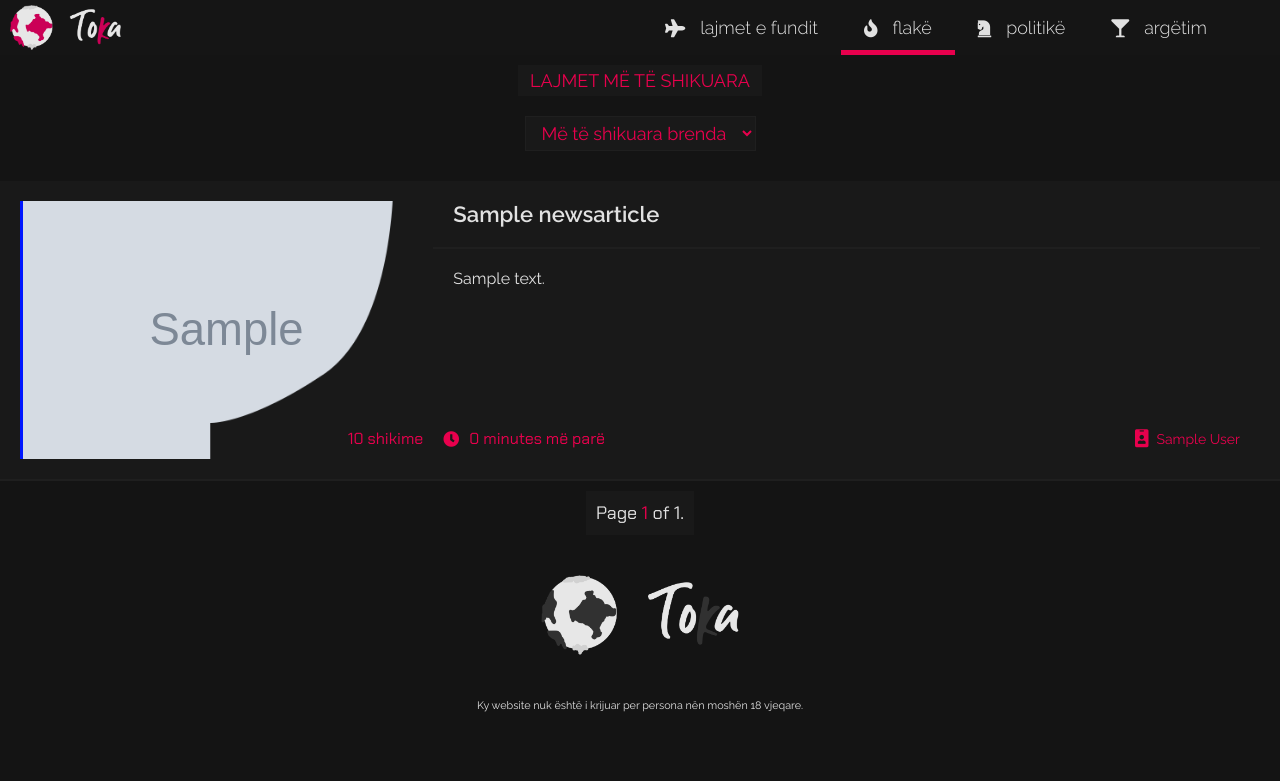
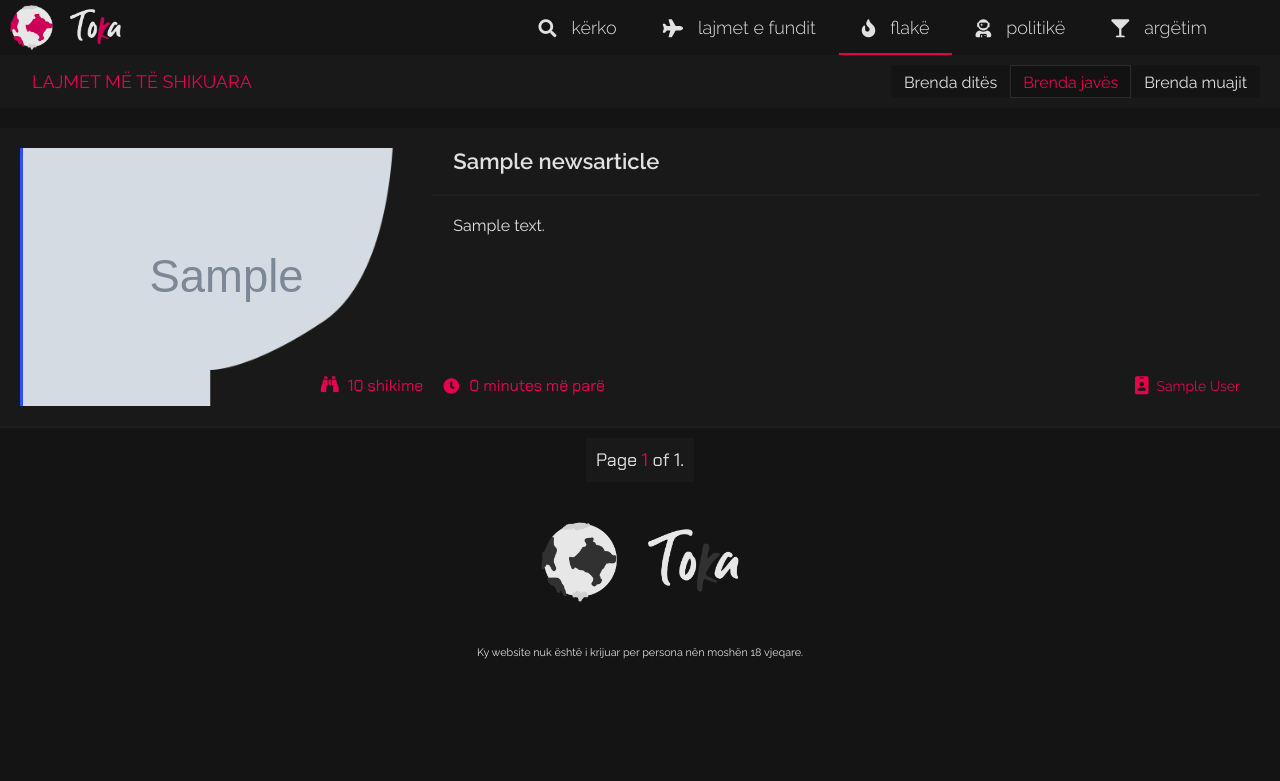
Before and after one commit to drunkkiwi/tokaa, a Django app: page /flake in a window 1280 px wide. Shown: the top 781 px of the page. Run offline with Django 3.2, Linux system fonts and the light colour scheme; tables that the repository leaves empty hold one stand-in row (values such as "Sample post"); grey boxes marked "Sample" are stand-in pictures; some libraries are stand-ins or nearby versions.

Commit message:
some minor changes

```diff
--- a/Toka/home/static/home/base.css
+++ b/Toka/home/static/home/base.css
@@ -22,6 +22,7 @@ a:link, a:hover {
   --terciary-background-color: #1f1f1f;
 
   --darker-background-color: #151515;
+  --darkest-background-color: #121212;
   --lighter-background-color: #2b2b2b;
   --lightest-background-color: #3b3b3b;
 
@@ -41,10 +42,10 @@ a:link, a:hover {
   /* CATEGORIES COLORS */
 
   --LN-main-color: var(--main-website-highlight-color);
-  --P-main-color: #0017FF;
-  --H-main-color: #E8004D; /*#FF112C;*/
+  --P-main-color: #304FFE;
+  --H-main-color: #E8004D;
   --E-main-color: #00FF98;
-
+  --S-main-color: #E80C7A;
 }
 
 body {
@@ -122,19 +123,20 @@ body {
 }
 
 .underbar {
-  height: 0px;
-  width: 100%;
+  height: 4px;
+  width: 0%;
   position: absolute;
   bottom: 0px;
+  left: 0px;
   background-color: var(--terciary-highlight-color);
 }
 
 .full-option:hover .underbar {
-  height: 7px;
+  width: 100%;
 }
 
 .underbar-up {
-  height: 7px;
+  height: 4px;
   width: 100%;
 }
 
@@ -156,7 +158,9 @@ body {
 .catco-e {
   background-color: var(--E-main-color);
 }
-
+.catco-s {
+  background-color: var(--S-main-color);
+}
 /* ============= FOOTER ============== */
 
 .footer {
--- a/Toka/home/static/home/base800.css
+++ b/Toka/home/static/home/base800.css
@@ -31,7 +31,7 @@ body {
 .full-option {
   display: flex;
   flex-direction: row;
-  border-bottom: 1px solid var(--lighter-background-color);
+  border-bottom: 1px solid var(--secondary-background-color);
   position: relative;
 }
 
--- a/Toka/home/static/home/css/article_box.css
+++ b/Toka/home/static/home/css/article_box.css
@@ -47,6 +47,10 @@
 .views-p {
   font-size: 16px;
   font-family: 'Chakra Petch', sans-serif;
+}
+
+.views-p i {
+  margin-right: 5px;
 }
 
 .article-info {
--- a/Toka/home/static/home/css/flake_view.css
+++ b/Toka/home/static/home/css/flake_view.css
@@ -1,29 +1,53 @@
 .c-explan {
   display: flex;
-  flex-direction: column;
-  justify-content: center;
+  flex-direction: row;
+  justify-content: space-between;
   align-items: center;
-  padding: 10px 0;
+  padding: 10px 20px;
+  margin-bottom: 20px;
+  background-color: var(--secondary-background-color);
 }
 
 .c-explan-s {
   padding: 5px 12px;
-  background-color: var(--secondary-background-color);
   color: var(--main-highlight-color);
 }
 
-.sort-explan-div {
-  margin: 20px 0;
-}
-
-.sort-explan {
+/*.sort-explan {
   padding: 5px 12px;
-  background-color: var(--secondary-background-color);
+  background-color: var(--main-background-color);
   color: var(--main-highlight-color);
-  border: 1px solid var(--terciary-background-color);
-  outline-color: var(--main-highlight-color);
+  box-sizing: border-box;
+  border: none;
+  outline: none;
 }
 
 .sort-explan option:hover {
   background-color: var(--terciary-background-color);
+}*/
+
+.fs-wrapper {
+  display: flex;
 }
+
+.sort-explan-fs {
+  background-color: var(--main-background-color);
+  border: 1px solid var(--darker-background-color);
+  padding: 5px 12px;
+  color: var(--main-text-color);
+  cursor: pointer;
+}
+
+.sort-explan-fs span {
+  font-size: 16px;
+}
+
+.fs-filled {
+  background-color: var(--darkest-background-color);
+  border-color: var(--lighter-background-color);
+  color: var(--main-highlight-color);
+}
+
+.sort-explan-fs:hover {
+  border-color: var(--main-highlight-color);
+}
--- /dev/null
+++ b/Toka/home/static/home/js/flake_view.js
@@ -0,0 +1,20 @@
+document.addEventListener('DOMContentLoaded', function(){
+
+  let explanfs = document.getElementsByClassName('sort-explan-fs');
+
+  for (let i=0; i<explanfs.length; i++) {
+    explanfs[i].addEventListener('click', function(){
+      this.submit();
+    });
+  }
+
+  let nr_query_lookup = document.getElementsByClassName('nr_query_lookup')[0];
+
+  for(let j=0; j<explanfs.length; j++){
+    let qlinp = explanfs[j].getElementsByTagName('input')[0];
+    if (qlinp.value == nr_query_lookup.value){
+      explanfs[j].classList.add('fs-filled');
+    }
+  }
+
+});
--- a/Toka/home/templates/base.html
+++ b/Toka/home/templates/base.html
@@ -5,7 +5,7 @@
 
     <!-- meta -->
     <meta charset="utf-8">
-    <title>TOKA | {% block title %}{% endblock %}</title>
+    <title>Toka | {% block title %}{% endblock %}</title>
 
     <!-- icon -->
     <link href="{% static 'home/media/faviconn.png' %}" rel="shortcut icon" type="image/png" >
@@ -19,7 +19,7 @@
     {% endblock %}
 
     <!-- default fonts -->
-    <link href="https://fonts.googleapis.com/css?family=Raleway:300,400,500,600,700" rel="stylesheet">
+    <link href="https://fonts.googleapis.com/css?family=Raleway:300,400,500,600,700,800,900" rel="stylesheet">
     <link href="https://fonts.googleapis.com/css?family=Chakra+Petch" rel="stylesheet">
 
     <!-- css -->
@@ -40,6 +40,12 @@
       </div>
 
       <div class="options">
+        <a href="{% url 'home:search_view' %}" class="full-option">
+	  <i class="fas fa-search nav-icon"></i>
+          <span class="option">Kërko</span>
+          <div class="underbar catco-s {% block S-underbar %}{% endblock %}"></div>
+        </a>
+
 
         <a href="{% url 'home:home' %}" class="full-option">
           <i class="fas fa-plane nav-icon"></i>
@@ -54,7 +60,7 @@
         </a>
 
         <a href="{% url 'home:category_view' 'P' %}" class="full-option">
-          <i class="fas fa-chess-knight nav-icon"></i>
+          <i class="fas fa-user-astronaut nav-icon"></i>
           <span class="option">Politikë</span>
           <div class="underbar catco-p {% block P-underbar %}{% endblock %}"></div>
         </a>
@@ -64,6 +70,7 @@
           <span class="option">Argëtim</span>
           <div class="underbar catco-e {% block E-underbar %}{% endblock %}"></div>
         </a>
+
 
       </div>
 
--- a/Toka/home/templates/home/article_box.html
+++ b/Toka/home/templates/home/article_box.html
@@ -5,7 +5,9 @@
     <div class="article-photo" style="background-image: url({{ Article.article_image }})">
       <img class="png-divider" src="{% static 'home/media/right-article-pattern.png' %}">
       <div class="views-info">
-        <p class="views-p">{{ Article.article_views }} {% if Article.article_views == 1%} shikim {% else %} shikime {% endif %}</p>
+        <p class="views-p">
+          <i class="fas fa-binoculars"></i>
+          {{ Article.article_views }} {% if Article.article_views == 1%} shikim {% else %} shikime {% endif %}</p>
       </div>
     </div>
     <div class="left-line" style="background-color: var(--{{ Article.article_category }}-main-color)"></div>
--- a/Toka/home/templates/home/category_view.html
+++ b/Toka/home/templates/home/category_view.html
@@ -1,7 +1,7 @@
 {% extends 'base.html' %}
 {% load static %}
 
-{% block title %} {{ category_name }}{% endblock %}
+{% block title %} {{ category_name }} {% endblock %}
 
 {% block css %}
 <link rel="stylesheet" href="{% static 'home/css/article_box.css' %}">
--- a/Toka/home/templates/home/flake_view.html
+++ b/Toka/home/templates/home/flake_view.html
@@ -22,17 +22,33 @@
 <div class="c-explan">
   <span class="c-explan-s">LAJMET MË TË SHIKUARA</span>
 
-  <form class="sort-explan-div" action="{% url 'home:flake_view' %}" method="GET">
-    <select class="sort-explan" onchange="this.form.submit()" name="d">
+  <div class="fs-wrapper">
+    <form class="sort-explan-fs" action="{% url 'home:flake_view' %}" method="GET">
+      <span>Brenda ditës</span>
+      <input type="hidden" name="d" value="1">
+    </form>
+
+    <form class="sort-explan-fs" action="{% url 'home:flake_view' %}" method="GET">
+      <span>Brenda javës</span>
+      <input type="hidden" name="d" value="7">
+    </form>
+
+    <form class="sort-explan-fs" action="{% url 'home:flake_view' %}" method="GET">
+      <span>Brenda muajit</span>
+      <input type="hidden" name="d" value="31">
+    </form>
+  </div>
+  <input type="hidden" class="nr_query_lookup" value="{{ nr_query }}">
+
+
+    <!--<select class="sort-explan" onchange="this.form.submit()" name="d">
       <option value="" disabled selected hidden>
         {{ brendawhat }}
       </option>
       <option value="1">Brenda ditës</option>
       <option value="7">Brenda javës</option>
       <option value="31">Brenda muajit</option>
-    </select>
-
-  </form>
+    </select>-->
 </div>
 
 
@@ -46,3 +62,7 @@
 
 
 {% endblock %}
+
+{% block js %}
+<script type="text/javascript" src="{% static 'home/js/flake_view.js' %}"></script>
+{% endblock %}
--- a/Toka/home/urls.py
+++ b/Toka/home/urls.py
@@ -8,5 +8,8 @@ urlpatterns = [
     path('a/<slug:title>/', views.article_view, name='article_view'),
     path('iV12241120181008mtfaaA', views.about, name='about'),
     path('c/<str:category>', views.category_view, name='category_view'),
-    path('flake', views.flake_view, name='flake_view')
+    path('flake', views.flake_view, name='flake_view'),
+
+    # Search
+    path('s', views.search_view, name='search_view'),
 ]
--- a/Toka/home/views.py
+++ b/Toka/home/views.py
@@ -71,6 +71,13 @@ def category_view(request, category):
         category_full_name = "No articles"
     category_n = category
 
+    if category_full_name is 'Politics':
+        category_full_name = 'Politikë'
+    elif category_full_name is 'Entertainment':
+        category_full_name = 'Argëtim'
+    else:
+        pass
+
     paginator = Paginator(category_articles, 10)
 
     page = request.GET.get('page')
@@ -88,23 +95,14 @@ def category_view(request, category):
 # =============== FLAKE VIEW ==============================
 def flake_view(request):
 
-    brendawhat = 'Më të shikuara brenda'
+    nr_query = '7'
 
     raw_query = request.GET.get('d')
     if request.GET.get('d'):
         Articles = NewsArticle.objects.filter(article_created_at__gte=datetime.now()-timedelta(days=int(raw_query))).order_by('-article_views')
+        nr_query = raw_query
     else:
         Articles = NewsArticle.objects.filter(article_created_at__gte=datetime.now()-timedelta(days=7)).order_by('-article_views')
-
-    if str(raw_query) == str(1):
-        brendawhat = 'Brenda ditës'
-    elif str(raw_query) == str(7):
-        brendawhat = 'Brenda javës'
-    elif str(raw_query) == str(31):
-        brendawhat = 'Brenda muajit'
-    else:
-        pass
-
 
     paginator = Paginator(Articles, 10)
 
@@ -113,8 +111,14 @@ def flake_view(request):
 
     context = {
         'Articles': paginated,
-        'raw_query': raw_query,
-        'brendawhat': brendawhat,
+        'nr_query': nr_query,
     }
 
     return render(request, 'home/flake_view.html', context)
+
+
+#This is a comment from vim
+
+
+def search_view(request):
+    return render(request, 'home/search_view.html')
```
Also changed, not shown: Toka/home/static/home/css/article_view.css (+30 -10 lines), Toka/home/templates/home/article_view.html (+11 -2 lines), Toka/home/templates/home/search_view.html (added, +9 -0 lines), 2 other files.
